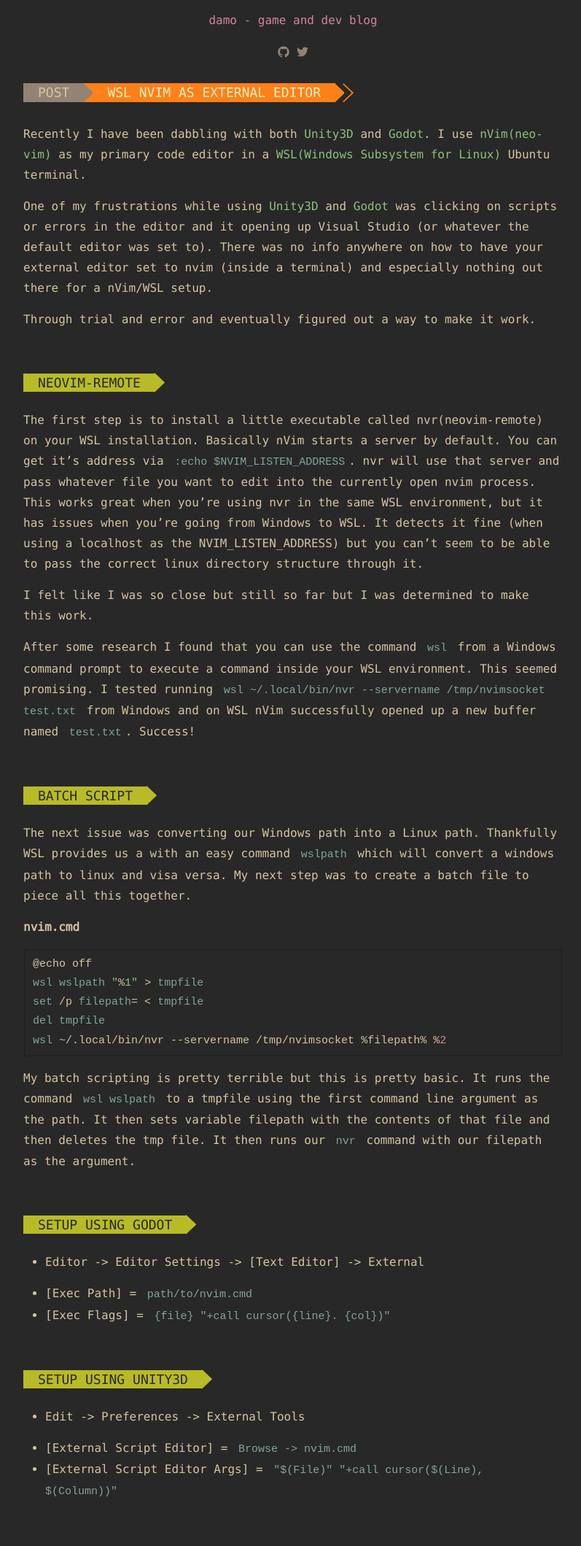
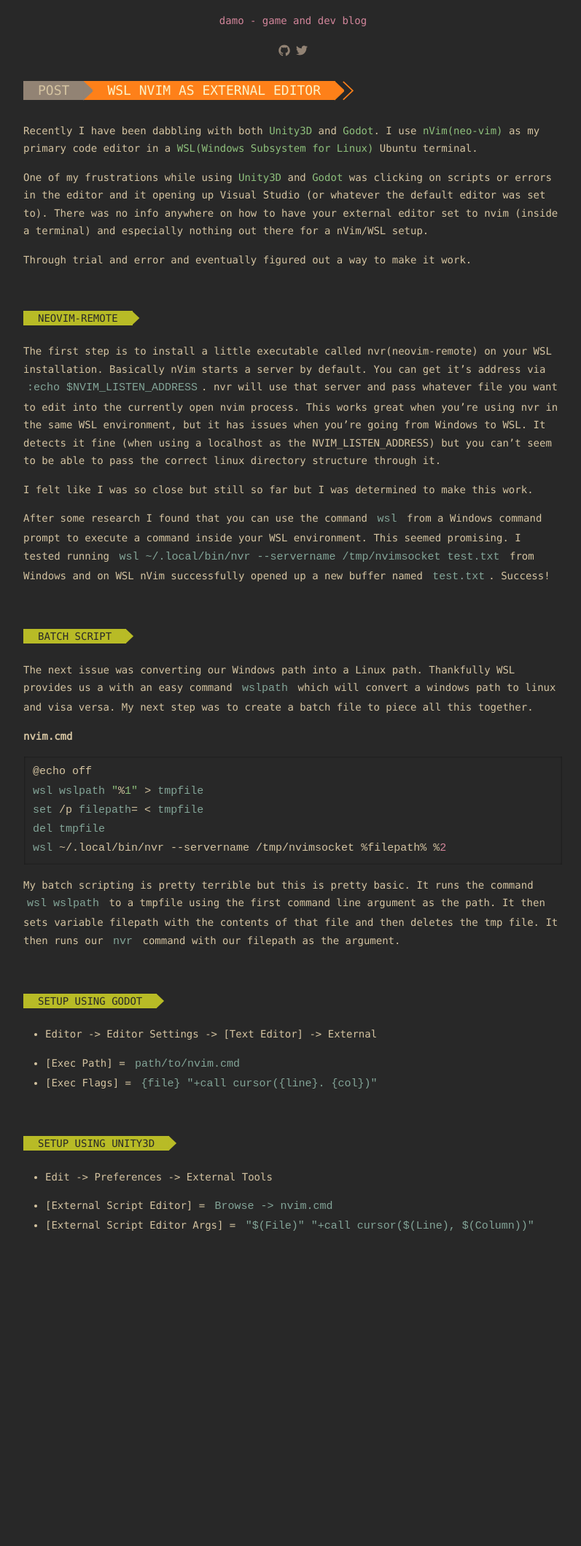
Before and after one commit to damopewpew/damopewpew.github.io, a Jekyll site: the page built from _posts/2020-02-29-wsl-nvim-as-external-editor.markdown, in a window 1280 px wide. Shown: the whole page at 73% size, without its empty margins (238-1035 px from the left). Built offline with Jekyll 4.4.1, drawn with Linux system fonts in a browser that asks for light colours; after the commit the page ends 1755 px from its top, so only the background shows below that.

Commit message:
Font size changes

```diff
--- a/_sass/_layout.scss
+++ b/_sass/_layout.scss
@@ -271,7 +271,7 @@
 
   h3 {
     padding: 2px 0px 2px 20px;
-    font-size: 18px;
+    font-size: 14px;
     color: $black;
     background-color: $green;
     display: inline;
@@ -290,7 +290,7 @@
         content: "";
         background-color: $black;
         color: $green;
-        font-size: 20px;
+        font-size: 15px;
     @include media-query($on-laptop) {
       font-size: 15px;
     }
--- a/assets/main.scss
+++ b/assets/main.scss
@@ -22,7 +22,7 @@ $white:     #fbf1c7;
 
 // Our variables
 $base-font-family: "dejavusansmono", "Helvetica Neue", Helvetica, Arial, sans-serif;
-$base-font-size:   16px;
+$base-font-size:   14px;
 $base-font-weight: 400;
 $small-font-size:  $base-font-size * 0.875;
 $base-line-height: 1.75;
```
